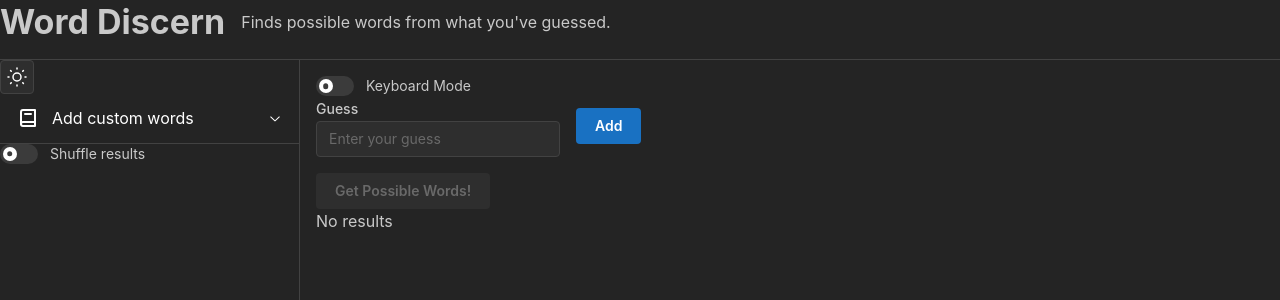
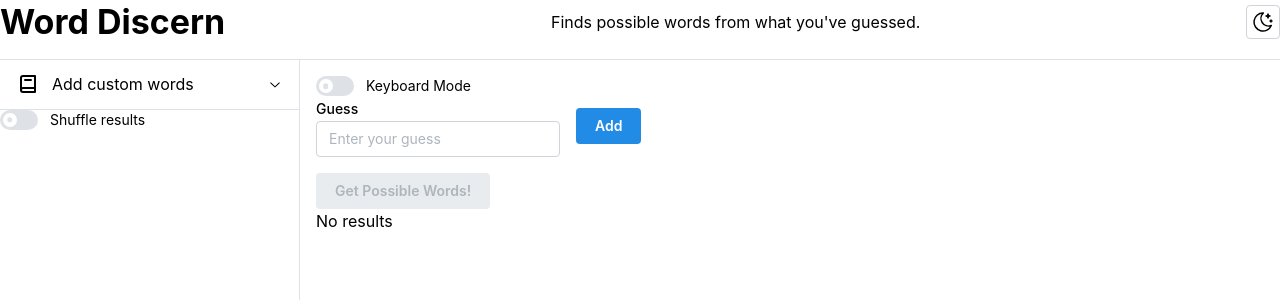
Before and after one commit to dLogan807/word-discern, a React (Vite) app: page / in a window 1280 px wide. Shown: the top 300 px of the page. Built offline with nearby package versions, Linux system fonts and the light colour scheme.

Commit message:
add colorschemescript manually to head tag

```diff
--- a/index.html
+++ b/index.html
@@ -8,6 +8,30 @@
       content="minimum-scale=1, initial-scale=1, width=device-width, user-scalable=no"
     />
     <title>Word Discern</title>
+    <script data-mantine-script="true">
+      //Mantine ColorSchemeScript
+      try {
+        var _colorScheme = window.localStorage.getItem(
+          "mantine-color-scheme-value"
+        );
+        var colorScheme =
+          _colorScheme === "light" ||
+          _colorScheme === "dark" ||
+          _colorScheme === "auto"
+            ? _colorScheme
+            : "auto";
+        var computedColorScheme =
+          colorScheme !== "auto"
+            ? colorScheme
+            : window.matchMedia("(prefers-color-scheme: dark)").matches
+            ? "dark"
+            : "light";
+        document.documentElement.setAttribute(
+          "data-mantine-color-scheme",
+          computedColorScheme
+        );
+      } catch (e) {}
+    </script>
   </head>
   <body>
     <div id="root"></div>
--- a/src/App.tsx
+++ b/src/App.tsx
@@ -3,7 +3,6 @@ import {
   AppShell,
   Burger,
   Button,
-  ColorSchemeScript,
   Group,
   MantineProvider,
   Switch,
@@ -65,8 +64,7 @@ export default function App() {
 
   return (
     <>
-      <ColorSchemeScript defaultColorScheme="dark" />
-      <MantineProvider theme={theme} defaultColorScheme="dark">
+      <MantineProvider theme={theme} defaultColorScheme="auto">
         <AppShell
           padding="md"
           header={{ height: 60 }}
@@ -77,7 +75,7 @@ export default function App() {
           }}
         >
           <AppShell.Header>
-            <Group>
+            <Group justify="space-between">
               <Burger
                 opened={navbarOpened}
                 onClick={toggle}
@@ -87,11 +85,11 @@ export default function App() {
 
               <Title>Word Discern</Title>
               <Text>Finds possible words from what you've guessed.</Text>
+              <ThemeSelector />
             </Group>
           </AppShell.Header>
 
           <AppShell.Navbar>
-            <ThemeSelector />
             <CustomWordsAccordion
               badgeData={{
                 replaceDefaultWords: customWordsFormData.replaceDefaultWords,
```
